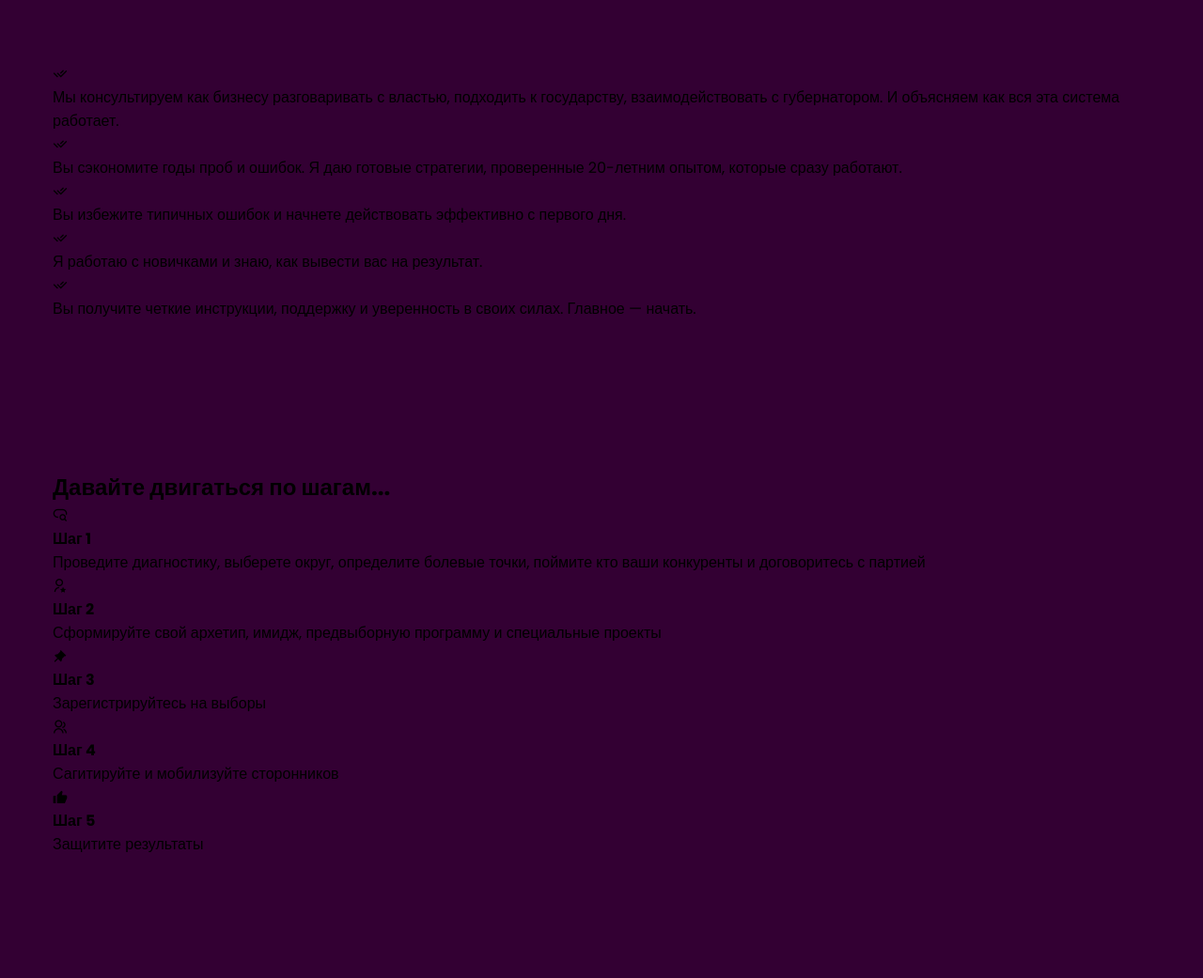
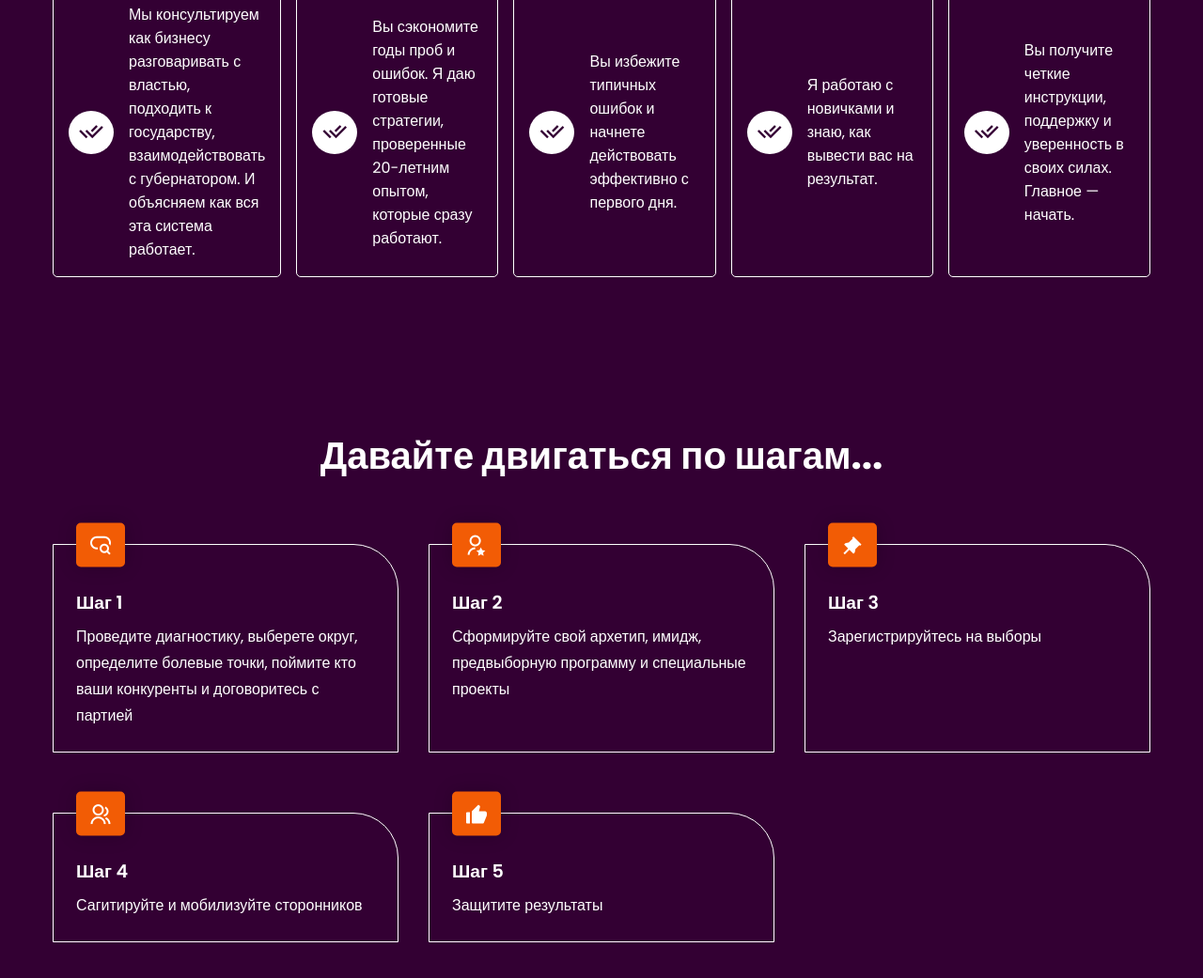
Before and after one commit to NaatLi/ermilov, a plain HTML site: page index.html in a window 1280 px wide. Shown: the part 809-1850 px from the top of the page at 94% size. Before the commit the page ends 1800 px from the top, so only its background shows below. Drawn offline with nearby package versions, Linux system fonts and the light colour scheme; files whose address does not match are found by name.

Commit message:
Update styles.css

```diff
--- a/styles.css
+++ b/styles.css
@@ -18,6 +18,13 @@
     max-width: var(--max-width);
     margin: auto;
     padding: 5rem 1rem;
+}
+
+.section__header {
+    font-size: 2.5rem;
+    font-weight: 700;
+    color: var(--white);
+    text-align: center;
 }
 
 .btn{
@@ -71,7 +78,6 @@ nav {
     padding: 1rem;
     width: 100%;
     display: flex;
-    align-items: center;
     align-items: center;
     justify-content: space-between;
     background-color: var(--primary-color);
@@ -188,22 +194,6 @@ header::before{
     text-align: center;
 }
 
-.socials{
-    margin-bottom: 2rem;
-    display: flex;
-    align-items: center;
-    justify-content: center;
-    gap: 1rem;
-}
-
-.socials a {
-    font-size: 1.5rem;
-    color: var(--white);
-}
-
-.socials a:hover {
-    color: var(--primary-color);
-}
 
 .header__btns{
     display: flex;
@@ -231,8 +221,118 @@ header::before{
     bottom: 0;
     z-index: -1;
     opacity: 0.1;
+}
 
+.service {
+    background-color: var(--secondary-color);
 }
+
+.section__container .section__description{
+    max-width: 600px;
+}
+
+.service__grid{
+    margin-top: -5rem;
+    display: grid;
+    gap: 1rem;
+}
+
+.service__card{
+    padding: 1rem;
+    display: flex;
+    align-items: center;
+    gap: 1rem;
+    border-radius: 5px;
+    border: 1px solid var(--white);
+    transition: 0.3s;
+}
+
+.service__card:hover {
+    background-color: var(--primary-color);
+    border: 1px solid var(--primary-color);
+}
+
+.service__card span{
+    padding: 2px 10px;
+    font-size: 1.75rem;
+    color: var(--secondary-color);
+    background-color: var(--white);
+    border-radius: 100%;
+    transition: 0.3s;
+}
+
+.service__card:hover span {
+    color: var(--primary-color);
+}
+
+.service__card h4{
+    margin-bottom: 0.5rem;
+    font-size: 1.1rem;
+    font-weight: 500;
+}
+
+.service__card p{
+    color: var(--white);
+}
+
+.steps__grid {
+    margin-top: 4rem;
+    display: grid;
+    gap: 4rem 2rem;
+}
+
+.steps__card {
+    padding-block: 0 1.5rem;
+    padding-inline: 1.5rem;
+    color: var(--white);
+    border: 1px solid var(--white);
+    border-top-right-radius: 3rem;
+    transition: 0.3s;
+}
+.steps__card:hover {
+    background-color: var(--primary-color);
+    border-color: var(--primary-color);
+    box-shadow: 0 0 20px rgba(0, 0, 0, 0.2);
+}
+.steps__card span {
+    display: inline-block;
+    padding: 6px 14px;
+    font-size: 1.5rem;
+    color: var(--white);
+    background-color: var(--primary-color);
+    transform: translateY(-50%);
+    border-radius: 5px;
+    box-shadow: 0 0 20px rgba(0, 0, 0, 0.2);
+    transition: 0.3s;
+}
+
+.steps__card:hover span {
+    color: var(--primary-color);
+    background-color: var(--white);
+}
+
+.steps__card h4 {
+    color: var(--white);
+    margin-bottom: 0.5rem;
+    font-size: 1.2rem;
+    font-weight: 600;
+    transition: 0.3s;
+}
+
+.steps__card p {
+    color: var(--white);
+    line-height: 1.75rem;
+    transition: 0.3s;
+}
+
+
+@media (width > 540px) {
+    .steps__grid {
+       grid-template-columns: repeat(2, 1fr);
+    }
+}
+
+
 
 @media (width > 768px) {
     nav {
@@ -325,8 +425,6 @@ header::before{
         border-color: var(--primary-color);
     }
 
-
-
     header{
         padding-top: 0;
     }
@@ -349,7 +447,7 @@ header::before{
         max-width: unset;
         height: 100%;
         right: 0;
-        top: 50%;
+        top: 45%;
         transform: translateY(-50%);
         z-index: -1;
     }
@@ -367,6 +465,19 @@ header::before{
     .header__btns {
         justify-content: flex-start;
     }
+
+
+    .service__grid{
+        grid-template-columns: repeat(5, 1fr);
+    }
+
+    .steps__grid {
+        grid-template-columns: repeat(3, 1fr);
+    }
+
+
+
+
 }
 
 @media (width > 1024px) {
```
